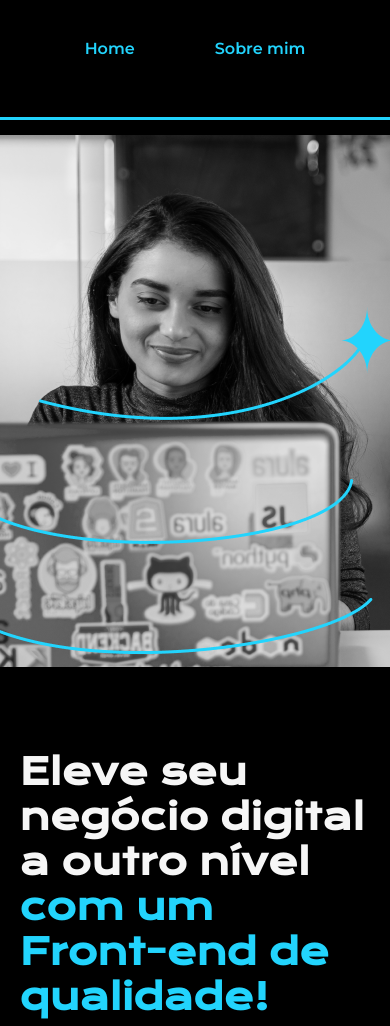
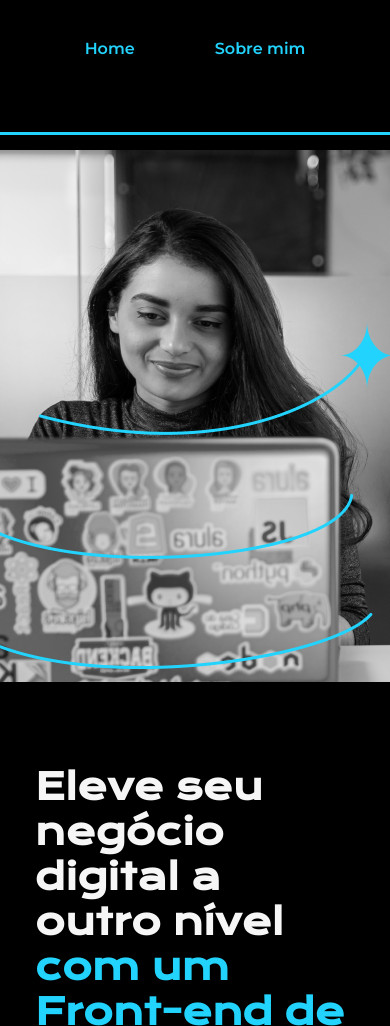
Before and after one commit to HenryLT13/HTML-e-CSS-Alura, a plain HTML site: page index.html in a window 390 px wide. Shown: the top 1026 px of the page. Drawn offline with nearby package versions, Linux system fonts and the light colour scheme.

Commit message:
ajuste padding

```diff
--- a/estilos/style.css
+++ b/estilos/style.css
@@ -128,7 +128,7 @@ body {
 
     .apresentacao {
         flex-direction: column-reverse;
-        padding: 5%;
+        padding: 9%;
     }
 
     .apresentacao__conteudo {
```
